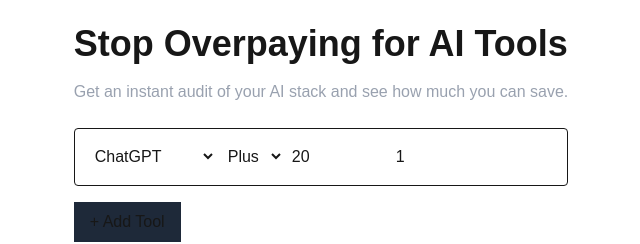
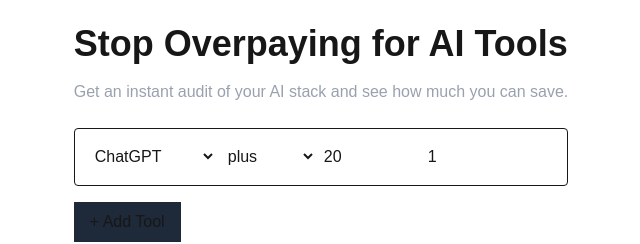
Before and after one commit to Hrisshhii/ai-spend-audit, a Next.js app: page / in a window 1280 px wide. Shown: the top 244 px of the page, without its empty margins (319-959 px from the left). Built offline with nearby package versions, Linux system fonts and the light colour scheme.

Commit message:
feat: update SpendForm to use dynamic plan options for tool selection

```diff
--- a/components/SpendForm.tsx
+++ b/components/SpendForm.tsx
@@ -4,6 +4,14 @@ import { useState } from "react";
 import { useAuditStore } from "@/store/useAuditStore";
 import { AuditInput,ToolInput } from "@/types";
 import { useRouter } from "next/navigation";
+
+const planOptions: Record<string, string[]> = {
+  chatgpt: ["plus", "team", "enterprise"],
+  claude: ["pro", "team"],
+  cursor: ["pro", "business"],
+  copilot: ["individual", "business"],
+  gemini: ["pro", "ultra"],
+};
 
 export default function SpendForm() {
   const { setData } = useAuditStore();
@@ -73,9 +81,11 @@ export default function SpendForm() {
           <select value={tool.plan} className="mr-2"
             onChange={(e) => handleChange(index, "plan", e.target.value)}
           >
-            <option value="plus">Plus</option>
-            <option value="team">Team</option>
-            <option value="pro">Pro</option>
+            {planOptions[tool.tool]?.map((plan) => (
+              <option key={plan} value={plan}>
+                {plan}
+              </option>
+            ))}
           </select>
 
           <input type="number" value={tool.monthlySpend} className="mr-2 w-24"
```
